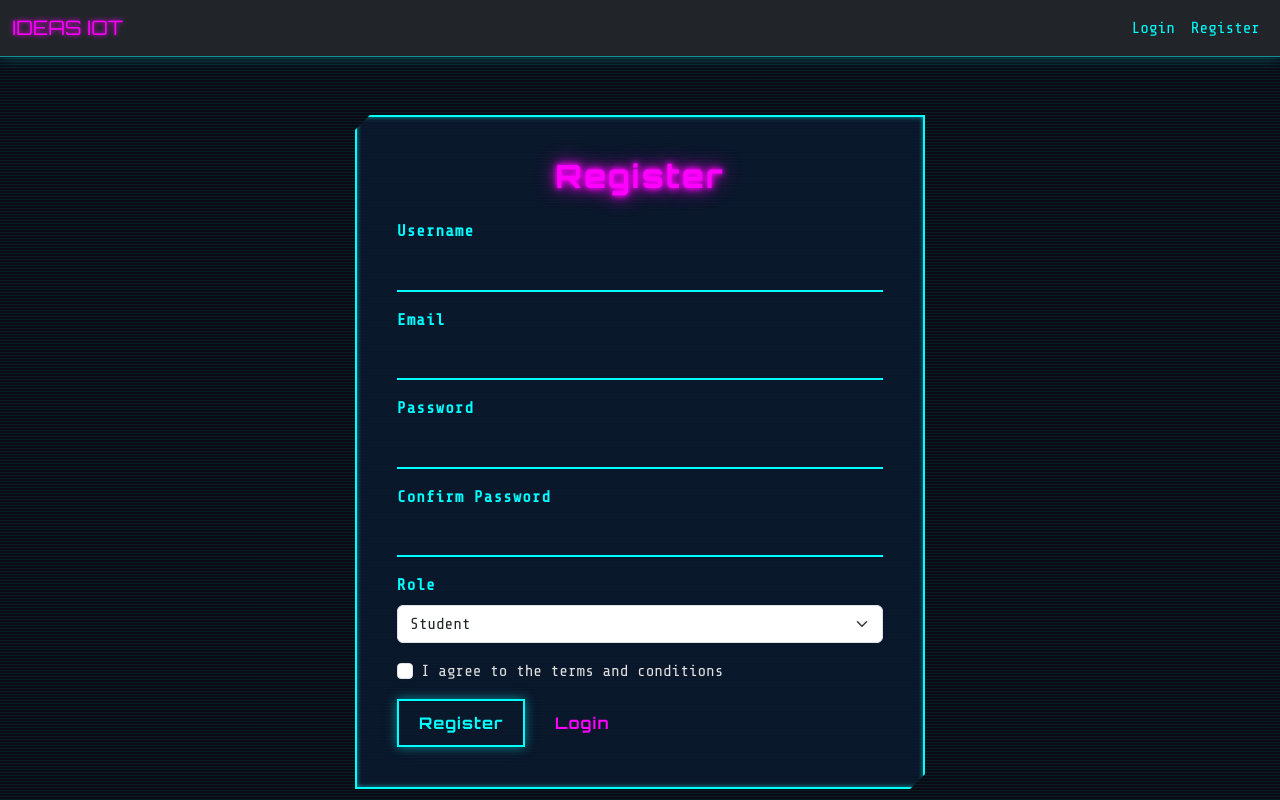
After one commit to CAPS010/IDEAS-IOT-, a Flask app: page /register in a window 1280 px wide. The commit adds this page. Run offline with Flask 3, Linux system fonts and the light colour scheme.

Commit message:
Able to register and gave new look

```diff
--- a/app.py
+++ b/app.py
@@ -1,9 +1,13 @@
 from datetime import datetime
-from flask import Flask,render_template
+from flask import Flask, flash, redirect,render_template, request, session, url_for
 from flask_sqlalchemy import SQLAlchemy
 import os
+from werkzeug.security import generate_password_hash, check_password_hash
 
 app = Flask(__name__)
+# Secret key for session management
+app.secret_key = os.urandom(24)
+
 
 # Configure PostgreSQL connection
 app.config['SQLALCHEMY_DATABASE_URI'] = 'postgresql://postgres:Aathi1212@localhost:5432/ideasiot'
@@ -37,11 +41,71 @@ class MotorData(db.Model):
         return f'<MotorData {self.motor_id} - Voltage: {self.voltage}, Current: {self.current}, Power: {self.power}>'
 
 @app.route('/')
-def hello():
-	return render_template('index.html')
-@app.route('/login')
+def home():
+    if 'user_id' in session:
+        return redirect(url_for('dashboard'))
+
+    return render_template('index.html')
+
+@app.route('/dashboard')
+def dashboard():
+
+    if 'user_id' not in session:
+        flash('Please log in to access this page.', 'warning')
+        return redirect(url_for('login'))
+
+    return render_template('dashboard.html', ur=session['username'])
+
+@app.route('/login', methods=['GET', 'POST'])
 def login():
+	if request.method == 'POST':
+		username = request.form['username']
+		password = request.form['password']
+		user = User.query.filter_by(username=username).first()
+		if user and check_password_hash(user.password_hash, password):
+			session['user_id'] = user.id
+			session['username'] = user.username
+			user.last_login = datetime.utcnow()
+			db.session.commit()
+			return redirect(url_for('dashboard', username=username))
+		flash('Invalid username or password', 'danger')
 	return render_template('login.html')
+
+@app.route('/register', methods=['GET', 'POST'])
+def register():
+	if request.method == 'POST':
+		username = request.form['username']
+		email = request.form['email']
+		password = request.form['password']
+		confirm_password = request.form['confirm_password']
+		role = request.form['role']
+		terms = request.form.get('terms')
+
+		if not terms:
+			flash('You must agree to the terms and conditions', 'danger')
+			return redirect(url_for('register'))
+
+		if password != confirm_password:
+			flash('Passwords do not match', 'danger')
+			return redirect(url_for('register'))
+
+		password_hash = generate_password_hash(password)
+		last_login = datetime.utcnow()
+		new_user = User(username=username, email=email, password_hash=password_hash, role=role, last_login=last_login)
+		db.session.add(new_user)
+		db.session.commit()
+		flash('Registration successful! You can now log in.', 'success')
+		return redirect(url_for('login'))
+
+	return render_template('register.html')
+
+@app.route('/logout')
+def logout():
+    # Remove the user's ID and username from the session
+    session.pop('user_id', None)
+    session.pop('username', None)
+    flash('You have been logged out.', 'success')
+    return redirect(url_for('home'))
 
 if __name__ == '__main__':
     with app.app_context():
--- /dev/null
+++ b/static/main.css
@@ -0,0 +1,129 @@
+/* --- Import Futuristic Fonts from Google Fonts --- */
+@import url('https://fonts.googleapis.com/css2?family=Orbitron:wght@400;700&family=Share+Tech+Mono&display=swap');
+
+/* --- General Body & Background --- */
+body {
+    font-family: 'Share Tech Mono', monospace;
+    background-color: #0a0a14;
+    color: #e0e0e0;
+    background-image: repeating-linear-gradient(
+        0deg,
+        rgba(0, 255, 255, 0.08),
+        rgba(0, 255, 255, 0.08) 1px,
+        transparent 1px,
+        transparent 3px
+    );
+    /* Add padding to the top to prevent content from hiding under the fixed navbar */
+    padding-top: 80px;
+}
+
+/* --- Floating Navbar --- */
+.navbar {
+    position: fixed; /* Fixes the navbar to the top */
+    top: 0;
+    width: 100%;
+    z-index: 1000;
+    background-color: rgba(10, 25, 47, 0.85); /* Semi-transparent background */
+    backdrop-filter: blur(8px); /* Frosted glass effect */
+    border-bottom: 1px solid rgba(0, 255, 255, 0.5);
+    box-shadow: 0 0 15px rgba(0, 255, 255, 0.3);
+}
+
+.navbar-brand {
+    font-family: 'Orbitron', sans-serif;
+    color: #ff00ff !important; /* Use !important to override Bootstrap's default */
+    text-shadow: 0 0 5px #ff00ff;
+    transition: all 0.3s ease;
+}
+.navbar-brand:hover {
+    text-shadow: 0 0 15px #ff00ff;
+}
+
+.nav-link {
+    color: #00ffff !important;
+    font-family: 'Share Tech Mono', monospace;
+    transition: all 0.3s ease;
+}
+.nav-link:hover {
+    color: #fff !important;
+    text-shadow: 0 0 8px #00ffff;
+}
+
+/* --- General Content & Typography --- */
+h1, h2, h3 {
+    font-family: 'Orbitron', sans-serif;
+    color: #ff00ff; /* Neon magenta */
+    text-shadow: 0 0 5px #ff00ff, 0 0 10px #ff00ff;
+    letter-spacing: 1px;
+}
+
+p.lead {
+    color: #c0c0c0;
+    font-size: 1.2rem;
+}
+
+/* --- Reusable Content Box (for forms, data panels, etc.) --- */
+.content-box {
+    background-color: rgba(10, 25, 47, 0.8);
+    border: 2px solid #00ffff; /* Neon cyan border */
+    padding: 40px;
+    box-shadow: 0 0 15px rgba(0, 255, 255, 0.4), 0 0 5px rgba(0, 255, 255, 0.6) inset;
+    clip-path: polygon(0% 15px, 15px 0%, 100% 0%, 100% calc(100% - 15px), calc(100% - 15px) 100%, 0% 100%);
+}
+
+/* --- Utility Class (for centering content like the login form) --- */
+.center-container {
+    display: flex;
+    align-items: center;
+    justify-content: center;
+    min-height: calc(100vh - 80px); /* Full height minus navbar padding */
+}
+
+/* --- Form & Button Styles (from your original file) --- */
+.form-label {
+    color: #00ffff;
+    font-weight: bold;
+    letter-spacing: 1px;
+}
+.form-control {
+    background-color: transparent;
+    border: none;
+    border-bottom: 2px solid #00ffff;
+    border-radius: 0;
+    color: #e0e0e0;
+    font-size: 1.1rem;
+    padding-left: 0;
+}
+.form-control:focus {
+    background-color: transparent;
+    border-color: #ff00ff;
+    color: #fff;
+    box-shadow: 0 0 10px rgba(255, 0, 255, 0.7);
+}
+.btn {
+    border-radius: 0;
+    font-family: 'Orbitron', sans-serif;
+    letter-spacing: 1px;
+    font-weight: bold;
+    padding: 10px 20px;
+    transition: all 0.3s ease;
+}
+.btn-primary {
+    background-color: transparent;
+    border: 2px solid #00ffff;
+    color: #00ffff;
+    box-shadow: 0 0 10px rgba(0, 255, 255, 0.5);
+}
+.btn-primary:hover {
+    background-color: #00ffff;
+    color: #0a0a14;
+    box-shadow: 0 0 20px rgba(0, 255, 255, 0.8);
+}
+.btn-link {
+    color: #ff00ff;
+    text-decoration: none;
+}
+.btn-link:hover {
+    color: #fff;
+    text-shadow: 0 0 5px #ff00ff;
+}
--- a/templates/base.html
+++ b/templates/base.html
@@ -5,18 +5,39 @@
 	<meta name="viewport" content="width=device-width, initial-scale=1.0">
 	<title>{% block title %}IDEAS IOT{% endblock %}</title>
 	<link rel="stylesheet" href="https://cdn.jsdelivr.net/npm/bootstrap@5.3.0/dist/css/bootstrap.min.css">
+	<link rel="stylesheet" href="{{ url_for('static', filename='main.css') }}">
 	{% block extra_head %}{% endblock %}
 </head>
 <body>
-	<nav class="navbar navbar-expand-lg navbar-light bg-light">
-		<div class="container-fluid">
-			<a class="navbar-brand" href="/">IDEAS IOT</a>
-		</div>
-	</nav>
-	<div class="container mt-4">
-		{% block content %}{% endblock %}
-	</div>
-	<script src="https://cdn.jsdelivr.net/npm/bootstrap@5.3.0/dist/js/bootstrap.bundle.min.js"></script>
-	{% block extra_scripts %}{% endblock %}
+    <nav class="navbar navbar-expand-lg navbar-dark bg-dark"> <div class="container-fluid">
+
+            <a class="navbar-brand" href="{{ url_for('home') }}">IDEAS IOT</a>
+
+            <div class="d-flex">
+                <ul class="navbar-nav me-auto mb-2 mb-lg-0">
+
+                    {% if session.user_id %}
+                        <li class="nav-item">
+                            <a class="nav-link" href="{{ url_for('dashboard') }}">Dashboard</a>
+                        </li>
+                        <li class="nav-item">
+                            <a class="nav-link" href="{{ url_for('logout') }}">Logout</a>
+                        </li>
+                    {% else %}
+                        <li class="nav-item">
+                            <a class="nav-link" href="{{ url_for('login') }}">Login</a>
+                        </li>
+                        <li class="nav-item">
+                            <a class="nav-link" href="{{ url_for('register') }}">Register</a>
+                        </li>
+                    {% endif %}
+                </ul>
+            </div>
+        </div>
+    </nav>
+
+    <div class="container mt-4">
+        {% block content %}{% endblock %}
+    </div>
 </body>
 </html>
--- /dev/null
+++ b/templates/register.html
@@ -0,0 +1,61 @@
+{% extends "base.html" %}
+
+{% block title %}Register | IDEAS IOT{% endblock %}
+
+{% block extra_head %}
+    <link rel="stylesheet" href="{{ url_for('static', filename='login_style.css') }}">
+{% endblock %}
+
+{% block content %}
+<div class="row justify-content-center">
+    <div class="col-md-6">
+
+        {% with messages = get_flashed_messages(with_categories=true) %}
+            {% if messages %}
+                {% for category, message in messages %}
+                    <div class="alert alert-{{ category }} mt-3" role="alert">
+                        {{ message }}
+                    </div>
+                {% endfor %}
+            {% endif %}
+        {% endwith %}
+        <h2 class="mb-4">Register</h2>
+        <form method="POST" action="/register">
+            <div class="mb-3">
+                <label for="username" class="form-label">Username</label>
+                <input type="text" class="form-control" id="username" name="username" required>
+            </div>
+            <div class="mb-3">
+                <label for="email" class="form-label">Email</label>
+                <input type="email" class="form-control" id="email" name="email" required>
+            </div>
+            <div class="mb-3">
+                <label for="password" class="form-label">Password</label>
+                <input type="password" class="form-control" id="password" name="password" required>
+            </div>
+            <div class="mb-3">
+                <label for="confirm_password" class="form-label">Confirm Password</label>
+                <input type="password" class="form-control" id="confirm_password" name="confirm_password" required>
+            </div>
+            <div class="mb-3">
+                <label for="role" class="form-label">Role</label>
+                <select class="form-select" id="role" name="role" required>
+                    <option value="Student">Student</option>
+                    <option value="Teacher">Teacher</option>
+                    <option value="Admin">Admin</option>
+                </select>
+            </div>
+            <div class="mb-3 form-check">
+                <input type="checkbox" class="form-check-input" id="terms" name="terms" required>
+                <label class="form-check-label" for="terms">I agree to the terms and conditions</label>
+            </div>
+            <button type="submit" class="btn btn-primary">Register</button>
+            <a href="/login" class="btn btn-link">Login</a>
+        </form>
+    </div>
+</div>
+{% endblock %}
+
+
+{% block extra_scripts %}
+    {% endblock %}
```
Also changed, not shown: templates/dashboard.html (added, +11 -0 lines), templates/index.html (+9 -9 lines), templates/login.html (+16 -2 lines).
